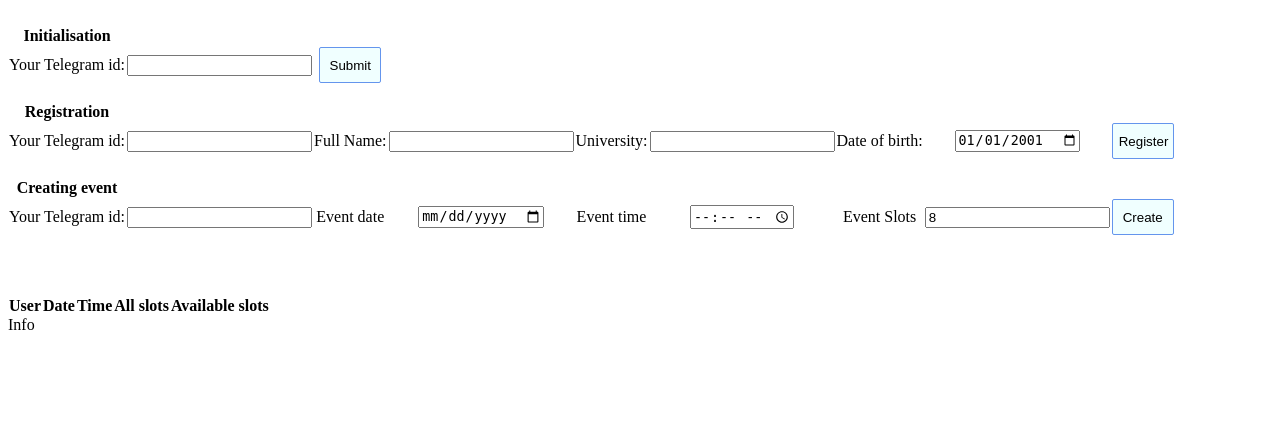
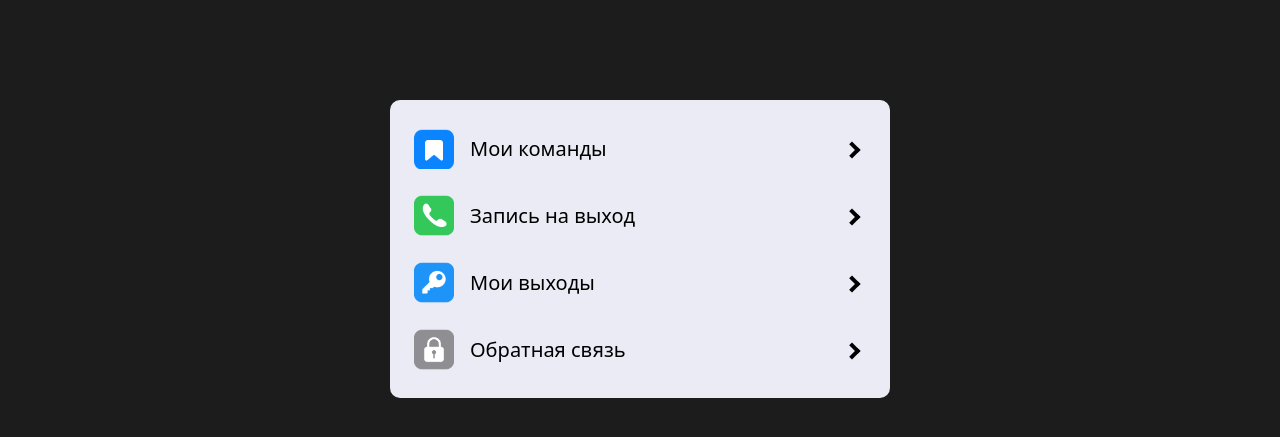
Before and after one commit to keshabobrov/YachtWind, a Flask app: page / in a window 1280 px wide. Shown: the top 437 px of the page. Run offline with Flask 3, Linux system fonts and the light colour scheme; data that the repository does not hold is empty; some libraries are stand-ins or nearby versions.

Commit message:
Selected new branch for design creation. Changed all design elements to new, early added.

```diff
--- a/static/main.css
+++ b/static/main.css
@@ -1,83 +1,126 @@
-button {
-    background-color: azure;
-    border-color: cornflowerblue;
-    border-style: solid;
-    border-width: 1px;
-    border-radius: 2px;
-    height: 36px;
-    width: 62px;
+body {
+    background-color: #1C1C1D;
 }
 
-table {
-   border-collapse: collapse;
-   border: 0px solid red;
-   border-spacing: 10px 20px;
+.container {
+    display: flex;
+    margin: 100px auto;
+    max-width: 500px;
+    background-color: #EBEBF5;
+    border-radius: 10px;
+    font-family: system-ui;
+    font-size: 20px;
+    position: relative;
 }
 
-td {
-   border: 0px solid darkred;
+.mainMenu, .registrationForm {
+    margin: 20px 15px 10px;
+    display: flex;
+    width: 100%;
+    flex-direction: column;
     text-align: center;
 }
 
-th {
-   border: 0px solid blue;
+button {
+    display: block;
+    box-sizing: border-box;
+    padding: 15px;
+    width: 100%;
+    text-align: left;
+    text-indent: 50px;
+    border: none;
+    background-color: transparent;
+    background-repeat: no-repeat;
+    cursor: pointer;
+    overflow: hidden;
+    outline: none;
+    color: black;
+    font-family: inherit;
+    font-size: inherit;
 }
 
-#eventlist {
-    margin-top: 60px;
-}
-
-.dynamicrows {
-    border: 2px solid green;
-    line-height: 30px;
-}
-
-.dynamicrows td:last-child {
-    display: none;
-}
-
-.dynamicrows:hover {
-    background-color: #ffff99;
-    cursor: pointer;
-        }
-
-#overlay {
-    position: absolute;
-    display: none;
-    text-align: center;
-    color: azure;
-    top: 50%;
-    left: 50%;
-    right: 0;
-    bottom: 0;
-    transform: translate(-50%, -50%);
-    background-color: rgba(94, 90, 90, 1);
-    z-index: 1;
+input {
+    width: 100%;
+    height: 25px;
+    border: none;
+    background-color: #b1c3d5;
     border-radius: 10px;
 }
 
-#enroll_button {
-    color: aquamarine;
-    position: absolute;
-    width: 90%;
-    bottom: 0;
-    transform: translate(-50%, -50%);
-    cursor: pointer;
+.textInput {
+    margin: auto 0;
 }
 
-#close_button {
-    position: absolute;
-    right: 0;
-    width: 30px;
-    cursor: pointer;
+.buttons {
+    display: block;
+    width: 100%;
 }
 
-#enroll_table {
-    border-collapse: separate;
-    border: 2px solid red;
-    border-spacing: 10px 20px;
+.inputBlock {
+    display: flex;
+    flex-direction: row;
+    text-align: left;
+    width: 100%;
+    margin: 40px 10px 0 10px;
+
 }
 
-#enroll_table td {
-    border: 2px solid red;
+.inputBoxes {
+    margin: 10px 40px 10px auto;
+    width: 200px;
 }
+
+.rows {
+    display: flex;
+    margin-bottom: 10px;
+    flex-direction: row;
+    border-radius: 5px;
+    background-repeat: no-repeat;
+    background-size: 40px;
+    background-position: 2% 50%;
+    -webkit-tap-highlight-color: rgba(126, 126, 133, 0.3);
+}
+
+.arrow {
+    border: solid black;
+    border-width: 0 4px 4px 0;
+    display: inline-block;
+    padding: 4px;
+}
+
+.arrow_div {
+    margin: auto 10px;
+    width: 29px;
+    height: auto;
+}
+
+.right {
+    transform: rotate(-45deg);
+}
+
+#my_teams {
+    background-image: url("/static/src/team_logo.png");
+}
+
+#sign_training {
+    background-image: url("/static/src/sign.png");
+}
+
+#statistics {
+    background-image: url("/static/src/history.png");
+}
+
+#feedback {
+    background-image: url("/static/src/feedback.png");
+}
+
+.overlay {
+    display: none;
+    position: absolute;
+    top: 0;
+    max-width: inherit;
+    width: 100%;
+    background-color: inherit;
+    border-radius: 10px;
+    z-index: 1;
+}
--- a/templates/index.html
+++ b/templates/index.html
@@ -1,85 +1,43 @@
 <!doctype html>
-<html lang="en">
+<html lang="ru">
 <head>
     <meta charset="UTF-8">
     <meta name="viewport"
           content="width=device-width, user-scalable=no, initial-scale=1.0, maximum-scale=1.0, minimum-scale=1.0">
     <meta http-equiv="X-UA-Compatible" content="ie=edge">
-    <link href="static/main.css" rel="stylesheet" type="text/css">
-    <title>Document</title>
-<!--    <style>-->
-<!--        h1 {text-align: center;}-->
-<!--        p {text-align: center;}-->
-<!--        div {text-align: center;}-->
-<!--    </style>-->
+    <link href="/static/main.css" rel="stylesheet" type="text/css">
+    <script src="https://telegram.org/js/telegram-web-app.js"></script>
+    <script src="https://ajax.googleapis.com/ajax/libs/jquery/3.6.3/jquery.min.js"></script>
+    <title>RegularUser</title>
 </head>
 <body>
-    <script src="https://telegram.org/js/telegram-web-app.js"></script>
-    <script src="https://ajax.googleapis.com/ajax/libs/jquery/3.6.3/jquery.min.js"></script>
-    <table>
-        <tr><td><br><span style="font-weight:bold">Initialisation</span></td></tr>
-        <tr>
-            <form action="" id="initForm" method="post">
-            <td><label for="tgid">Your Telegram id:</label></td>
-            <td><input type="text" id="tgid" name="tgid"></td>
-            <td><button onclick="setup();" type="button">Submit</button></td>
-        </form>
-        </tr>
-        <tr><td><br><span style="font-weight:bold">Registration</span></td></tr>
-        <tr>
-            <form action="" id="regForm" method="post">
-                <td><label for="tgid1">Your Telegram id:</label><br></td>
-                <td><input type="text" id="tgid1" name="tgid1"><br></td>
-                <td><label for="name">Full Name:</label><br></td>
-                <td><input type="text" id="name" name="name"></td>
-                <td><label for="study">University:</label><br></td>
-                <td><input type="text" id="study" name="study"><br></td>
-                <td><label for="birth">Date of birth:</label><br></td>
-                <td><input type="date" id="birth" name="birth" value="2001-01-01"></td>
-                <td><button onclick="userRegistration()" type="button">Register</button></td>
-            </form>
-        </tr>
-        <tr><td><br><span style="font-weight:bold">Creating event</span></td></tr>
-        <tr>
-            <form action="" id="eventCreationForm" method="post">
-                <td><label for="tgid2">Your Telegram id:</label><br></td>
-                <td><input type="text" id="tgid2" name="tgid2"><br></td>
-                <td><label for="eventDate">Event date</label><br></td>
-                <td><input type="date" id="eventDate" name="eventDate"></td>
-                <td><label for="eventTime">Event time</label><br></td>
-                <td><input type="time" id="eventTime" name="eventTime"><br></td>
-                <td><label for="eventSlots">Event Slots</label><br></td>
-                <td><input type="text" id="eventSlots" name="eventSlots" value="8"></td>
-                <td><button onclick="eventCreation()" type="button">Create</button></td>
-            </form>
-        </tr>
-    </table>
-    <table id="eventlist">
-        <tr>
-            <th>User</th>
-            <th>Date</th>
-            <th>Time</th>
-            <th>All slots</th>
-            <th>Available slots</th>
-<!--            <th>UID</th>-->
-        </tr>
-    </table>
-    <div id="response">Info</div>
-    <div id="overlay">
-        <div id="text">Enroll to training</div>
-        <table id="enroll_table">
-            <tr>
-                <th>Trainer</th>
-                <th>Date</th>
-                <th>Time</th>
-                <th>All slots</th>
-                <th>Available slots</th>
-                <th>UID</th>
-            </tr>
-        </table>
-        <div><button id="enroll_button" type="button" onclick="enrollEvent()">Enroll</button></div>
-        <div><button id="close_button" type="button" onclick="document.getElementById('overlay').style.display = 'none'">X</button></div>
+    <div class="container">
+        <nav class="mainMenu">
+            <div class="rows" id="my_teams">
+                <div class="buttons"><button type="button" onclick="document.getElementById('overlay').style.display = 'flex'">Мои команды</button></div>
+                <div class="arrow_div"><i class="arrow right"></i></div>
+            </div>
+            <div class="rows" id="sign_training">
+                <div class="buttons"><button type="button" onclick="document.getElementById('overlay').style.display = 'flex'">Запись на выход</button></div>
+                <div class="arrow_div"><i class="arrow right"></i></div>
+            </div>
+            <div class="rows" id="statistics">
+                <div class="buttons"><button type="button" onclick="document.getElementById('overlay').style.display = 'flex'">Мои выходы</button></div>
+                <div class="arrow_div"><i class="arrow right"></i></div>
+            </div>
+            <div class="rows" id="feedback">
+                <div class="buttons"><button type="button" onclick="document.getElementById('overlay').style.display = 'flex'">Обратная связь</button></div>
+                <div class="arrow_div"><i class="arrow right"></i></div>
+            </div>
+        </nav>
+        <div class="overlay" id="overlay">
+            <div class="mainMenu">
+                test
+            </div>
+        </div>
     </div>
-    <script src="static/main.js"></script>
+    <script>
+        Telegram.WebApp.MainButton.show();
+    </script>
 </body>
 </html>
```
Also changed, not shown: static/old_main.css (added, +83 -0 lines), templates/old_index.html (added, +85 -0 lines), templates/regform.html (deleted, +0 -32 lines), templates/registration.html (added, +40 -0 lines), static/src/feedback.png (added), static/src/history.png (added), static/src/sign.png (added), static/src/team_logo.png (added).
